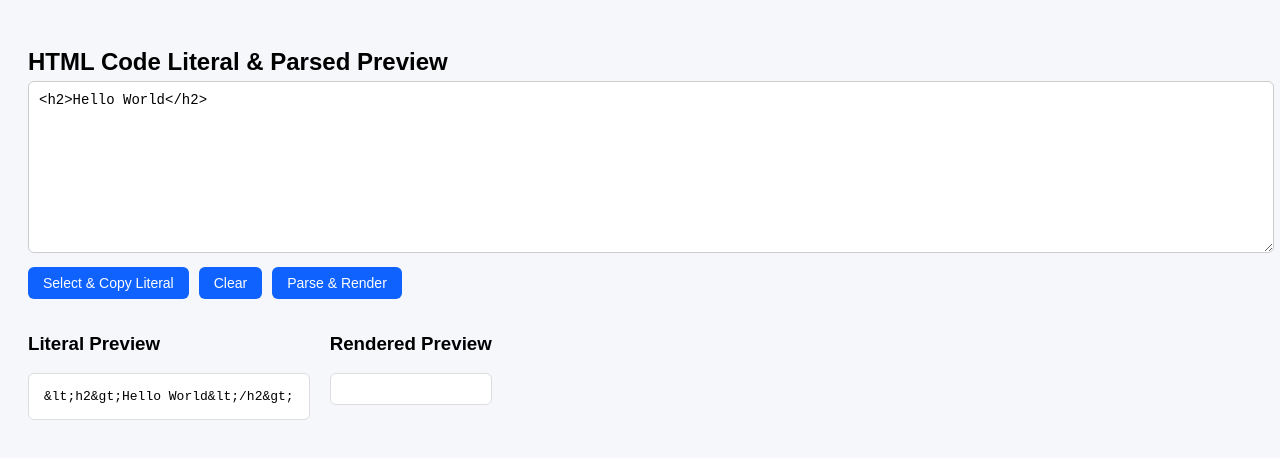
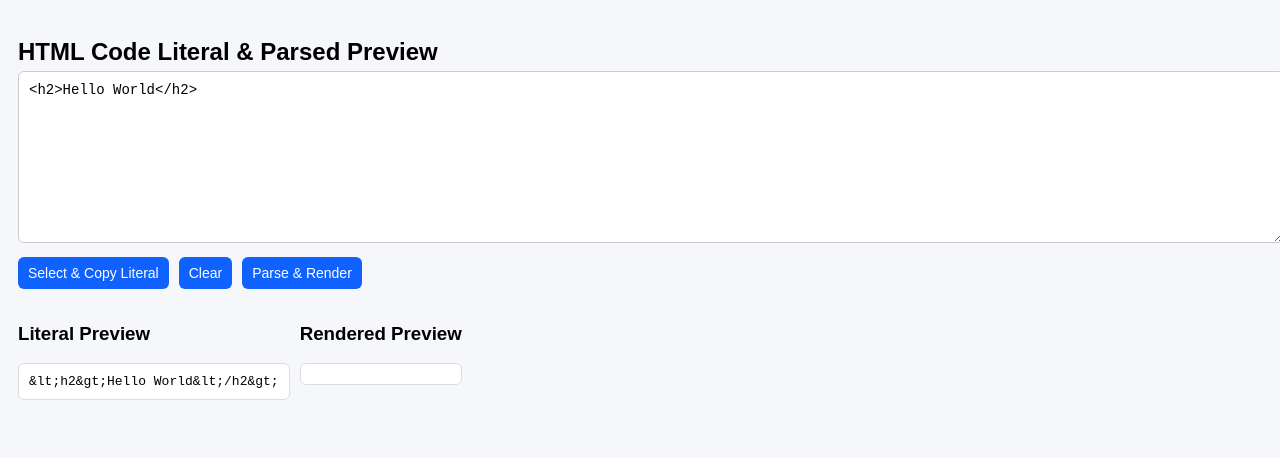
Before and after one commit to kokhinmaungwin/HTML-Parser-PWA, a plain HTML site: page index.html in a window 1280 px wide. Drawn offline with Linux system fonts and the light colour scheme.

Commit message:
Update index.html

```diff
--- a/index.html
+++ b/index.html
@@ -11,7 +11,7 @@
   <style>
     body {
       font-family: Arial, sans-serif;
-      padding: 20px;
+      padding: 10px;
       background: #f5f7fb;
     }
     textarea {
@@ -27,16 +27,16 @@
     #previewWrapper {
       margin-top: 15px;
       display: flex;
-      gap: 20px;
+      gap: 10px;
       flex-wrap: wrap;
     }
     pre, .rendered {
       background: #fff;
       border: 1px solid #ddd;
-      padding: 15px;
+      padding: 10px;
       white-space: pre-wrap;
       word-wrap: break-word;
-      flex: 1 1 45%;
+      flex: 1 1 40%;
       max-height: 300px;
       overflow-y: auto;
       font-family: monospace;
@@ -54,7 +54,7 @@
       flex-wrap: wrap;
     }
     button {
-      padding: 8px 15px;
+      padding: 8px 10px;
       border: none;
       background: #0f62fe;
       color: white;
```
